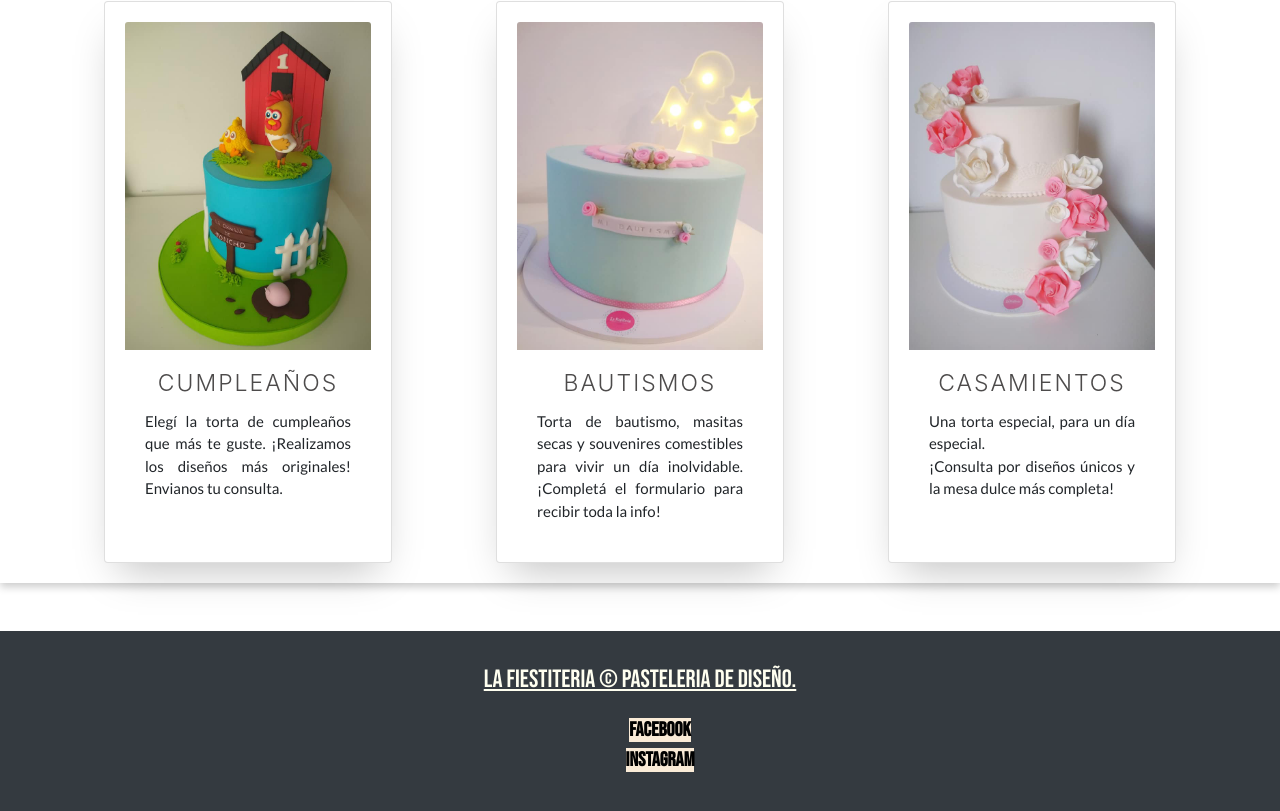
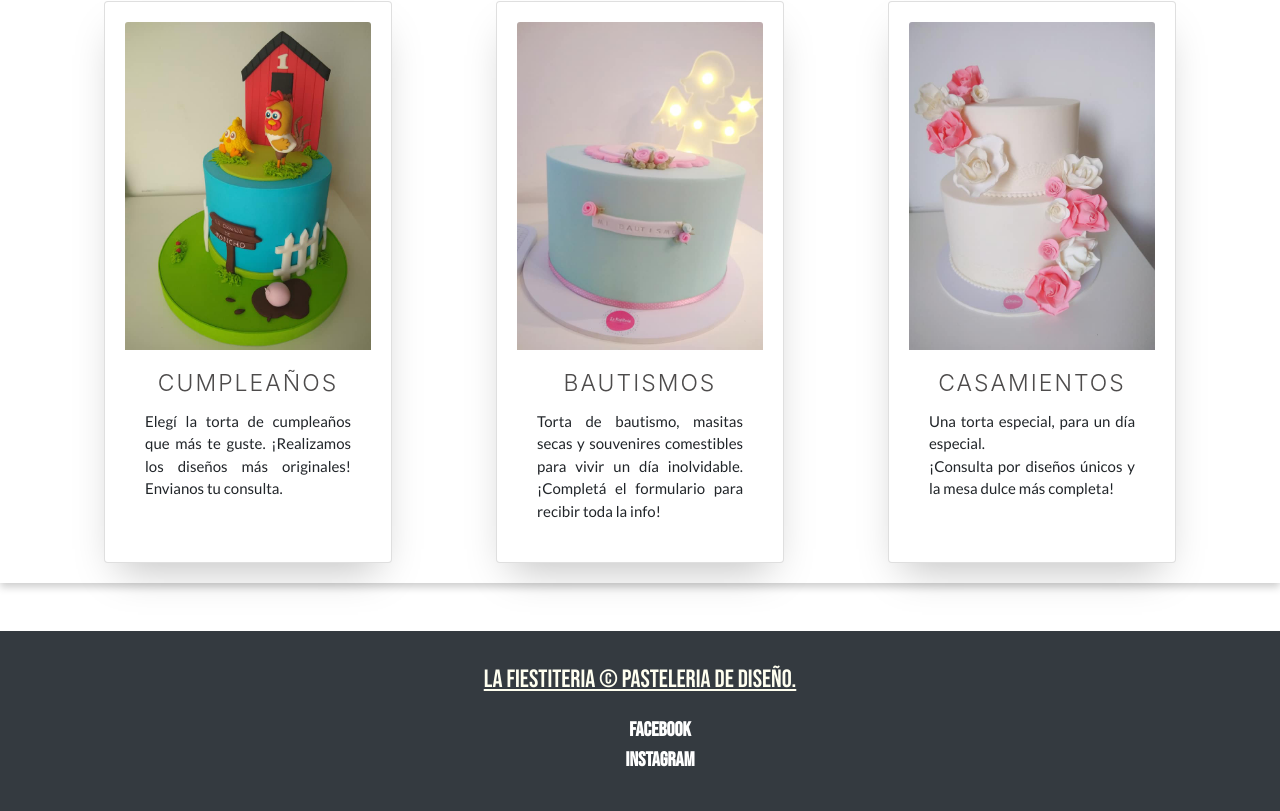
Before and after one commit to MarilinaCagni/fiestiteria, a website: page index.html in a window 1280 px wide. Shown: the part 1430-2241 px from the top of the page. Drawn offline with nearby package versions, Linux system fonts and the light colour scheme; a web font is replaced by a local one.

Commit message:
lista redes

```diff
--- a/css/estilos.css
+++ b/css/estilos.css
@@ -393,13 +393,10 @@ input[type=texto], select, textarea {
     font-family: 'Bebas Neue', sans-serif;
     font-size: 20px;
     text-align: center;
-    color: black;
   }
 
 .listaRedes a{
-  color: black;
-  background-color: antiquewhite;
-  text-align: center;
+  color: white;
 }
 
 
```
